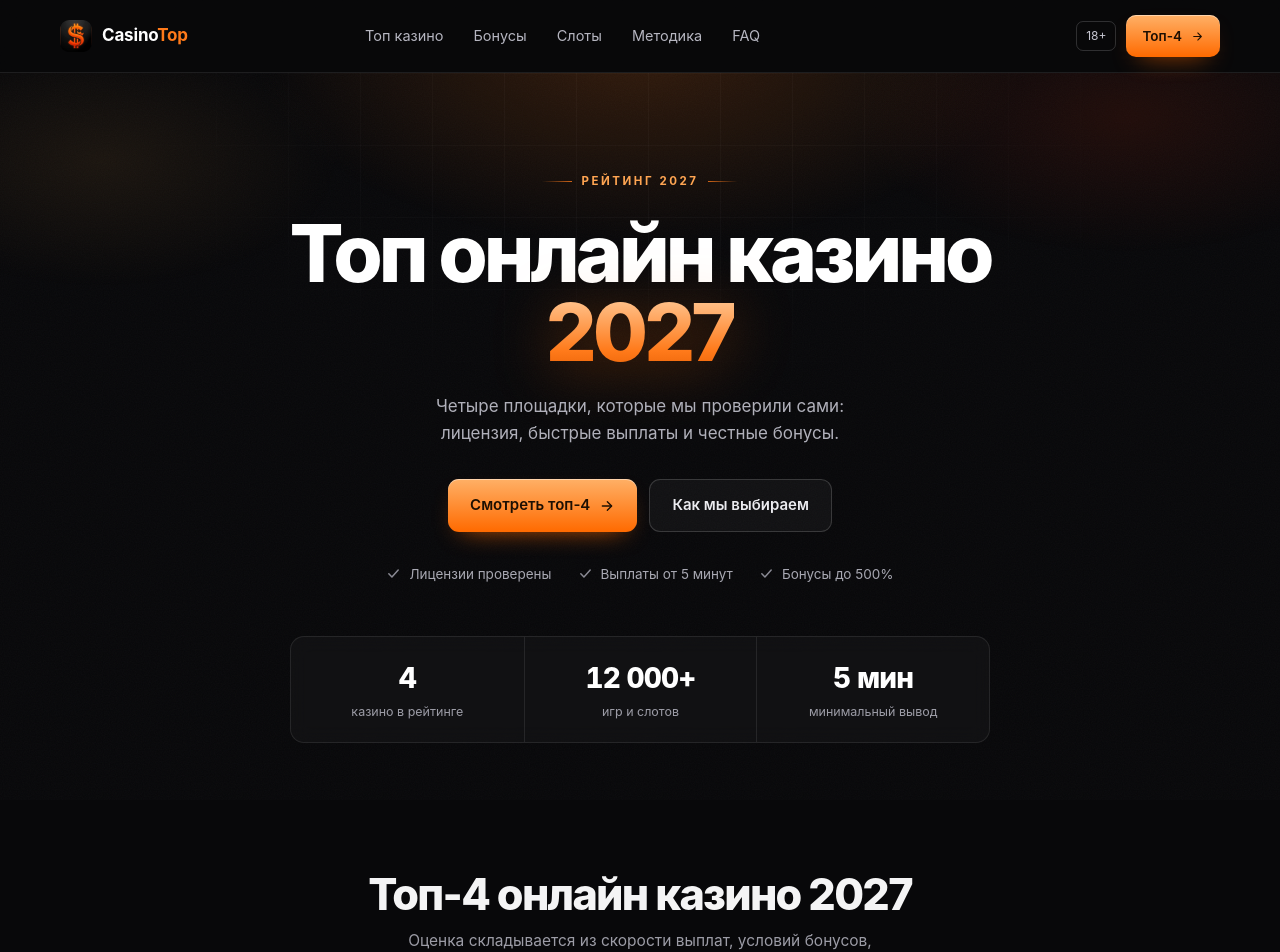
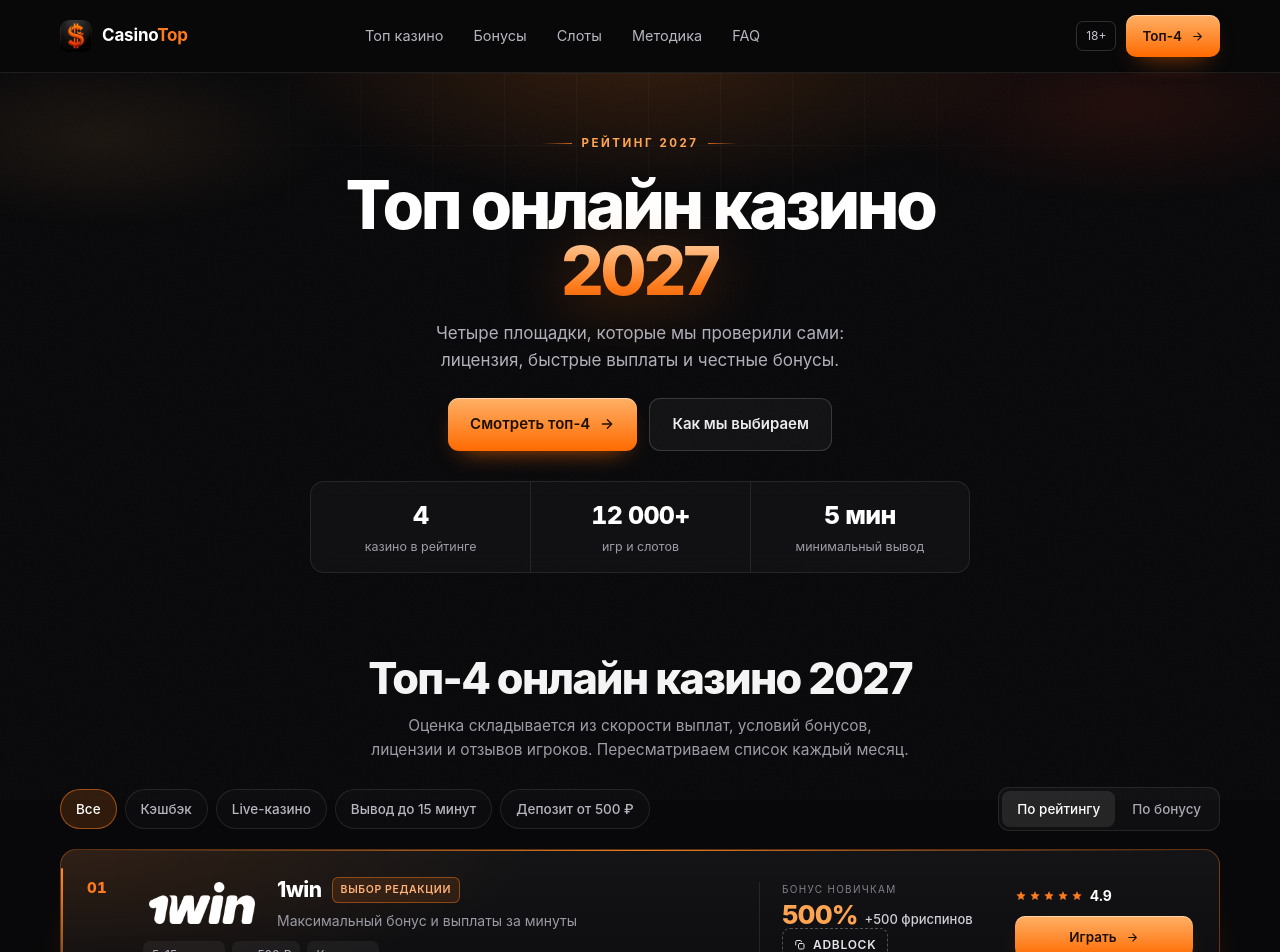
Before and after one commit to zeusapp7163-design/cass, a Next.js app: page / in a window 1280 px wide. Shown: the top 952 px of the page. Built offline with nearby package versions, Linux system fonts and the light colour scheme.

Commit message:
Compact hero (drop duplicate trust row), single toolbar row, tighter vertical rhythm

```diff
--- a/app/globals.css
+++ b/app/globals.css
@@ -194,7 +194,7 @@ main,
 /* hero */
 .hero {
   position: relative;
-  padding: 92px 0 64px;
+  padding: 54px 0 34px;
   text-align: center;
   overflow: hidden;
   background:
@@ -244,9 +244,9 @@ main,
 }
 
 .hero h1 {
-  margin: 24px auto 0;
-  max-width: 920px;
-  font-size: clamp(2.7rem, 6.3vw, 5rem);
+  margin: 20px auto 0;
+  max-width: 880px;
+  font-size: clamp(2.4rem, 5.5vw, 4.2rem);
   line-height: 0.98;
   letter-spacing: -0.05em;
   font-weight: 800;
@@ -262,7 +262,7 @@ main,
 }
 
 .hero-sub {
-  margin: 22px auto 0;
+  margin: 16px auto 0;
   max-width: 560px;
   font-size: 17px;
   line-height: 1.6;
@@ -274,14 +274,14 @@ main,
   flex-wrap: wrap;
   justify-content: center;
   gap: 12px;
-  margin-top: 32px;
+  margin-top: 24px;
 }
 
 .hero-stats {
   display: grid;
   grid-template-columns: repeat(3, minmax(0, 1fr));
-  max-width: 700px;
-  margin: 52px auto 0;
+  max-width: 660px;
+  margin: 30px auto 0;
   border: 1px solid var(--line);
   border-radius: 14px;
   background: rgba(255, 255, 255, 0.03);
@@ -290,7 +290,7 @@ main,
 }
 
 .hero-stat {
-  padding: 20px 12px;
+  padding: 15px 12px;
   border-left: 1px solid var(--line);
 }
 
@@ -300,7 +300,7 @@ main,
 
 .hero-stat b {
   display: block;
-  font-size: clamp(22px, 2.4vw, 28px);
+  font-size: clamp(20px, 2.1vw, 25px);
   font-weight: 800;
   letter-spacing: -0.03em;
   color: #fff;
@@ -316,7 +316,7 @@ main,
 
 @media (max-width: 560px) {
   .hero {
-    padding: 64px 0 44px;
+    padding: 40px 0 26px;
   }
   .hero-actions {
     flex-direction: column;
@@ -361,14 +361,14 @@ main,
 
 /* sections */
 .section {
-  padding: 64px 0;
+  padding: 48px 0;
   scroll-margin-top: 84px;
 }
 
 .head {
   text-align: center;
   max-width: 720px;
-  margin: 0 auto 32px;
+  margin: 0 auto 24px;
 }
 
 .head h2 {
@@ -389,15 +389,26 @@ main,
 .filters {
   display: flex;
   flex-wrap: wrap;
-  justify-content: center;
+  justify-content: flex-start;
   gap: 8px;
-  margin-bottom: 16px;
 }
 
 .toolbar {
   display: flex;
-  justify-content: center;
-  margin-bottom: 20px;
+  flex-wrap: wrap;
+  align-items: center;
+  justify-content: space-between;
+  gap: 12px;
+  margin-bottom: 18px;
+}
+
+@media (max-width: 900px) {
+  .toolbar {
+    justify-content: center;
+  }
+  .filters {
+    justify-content: center;
+  }
 }
 
 .chip-btn {
--- a/components/Hero.tsx
+++ b/components/Hero.tsx
@@ -1,6 +1,4 @@
-import { ArrowIcon, CheckIcon } from '@/components/icons';
-
-const TRUST = ['Лицензии проверены', 'Выплаты от 5 минут', 'Бонусы до 500%'];
+import { ArrowIcon } from '@/components/icons';
 
 const STATS = [
   { value: '4', label: 'казино в рейтинге' },
@@ -34,16 +32,7 @@ export function Hero() {
           </a>
         </div>
 
-        <ul className="hero-trust rise" style={{ animationDelay: '200ms' }}>
-          {TRUST.map((item) => (
-            <li key={item}>
-              <CheckIcon aria-hidden="true" />
-              {item}
-            </li>
-          ))}
-        </ul>
-
-        <div className="hero-stats rise" style={{ animationDelay: '250ms' }}>
+        <div className="hero-stats rise" style={{ animationDelay: '210ms' }}>
           {STATS.map((stat) => (
             <div key={stat.label} className="hero-stat">
               <b>{stat.value}</b>
--- a/components/TopCasinos.tsx
+++ b/components/TopCasinos.tsx
@@ -43,6 +43,7 @@ export function TopCasinos() {
           </p>
         </div>
 
+        <div className="toolbar">
           <div className="filters" role="group" aria-label="Фильтр казино">
             {FILTERS.map((item) => (
               <button
@@ -57,7 +58,6 @@ export function TopCasinos() {
             ))}
           </div>
 
-        <div className="toolbar">
           <div className="sort" role="group" aria-label="Сортировка казино">
             <button type="button" aria-pressed={mode === 'rating'} onClick={() => setMode('rating')}>
               По рейтингу
```
Lines whose indentation alone changed are shown as unchanged.
